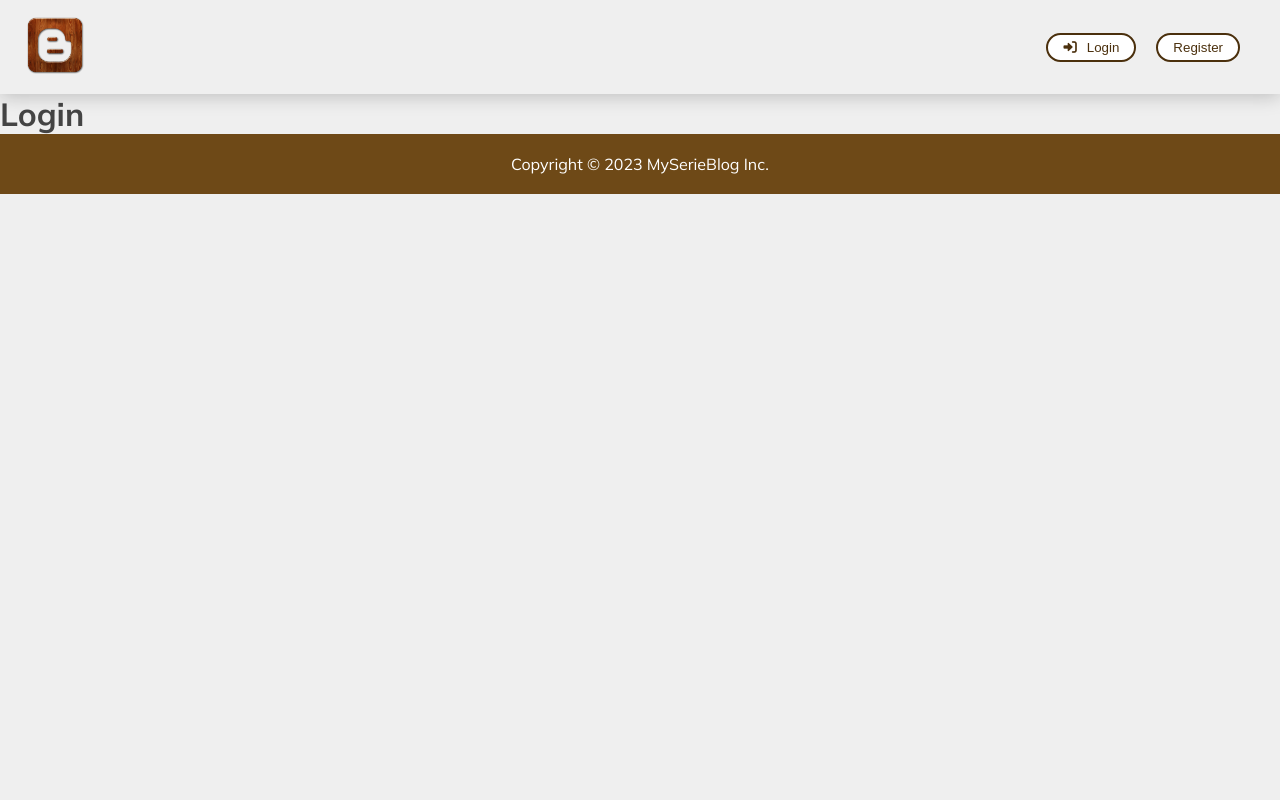
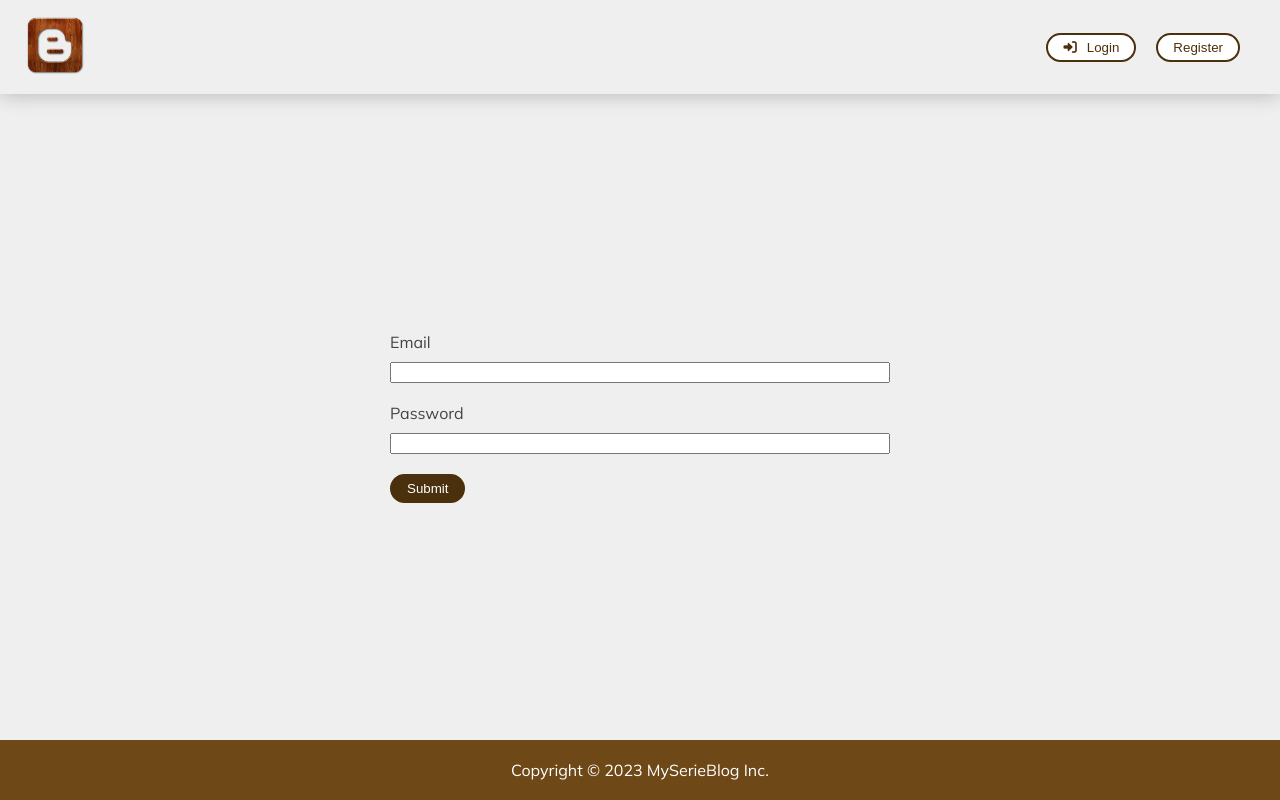
Before and after one commit to Akakira21/Evaluation-Serie, a React (Create React App) app in the folder serie-front/: page /login in a window 1280 px wide. Built offline with nearby package versions, Linux system fonts and the light colour scheme.

Commit message:
Login fonctionnel, ne prend pas en compte Admin

```diff
--- a/serie-front/src/App.js
+++ b/serie-front/src/App.js
@@ -10,7 +10,7 @@ function App() {
 
   return (
     <div className={`d-flex flex-column ${styles.appContainer}`}>
-      <Header user={ user }/>
+      <Header user={ user } setUser= { setUser } />
       <Suspense>
         <Outlet context={[ user, setUser ]}/>
       </Suspense>
--- a/serie-front/src/components/Header/Header.js
+++ b/serie-front/src/components/Header/Header.js
@@ -5,14 +5,14 @@ import MobileMenu from "./components/MobileMenu";
 import { NavLink } from 'react-router-dom'
 import { useNavigate } from "react-router-dom";
 
-export default function Header( {user, setUser} ) {
+export default function Header( { user, setUser } ) {
 
 
   const [showMenu, setShowMenu] = useState(false);
   const navigate = useNavigate();
 
 function deconnexion() {
-        // setUser(-1);
+        setUser(-1);
         // TypeError: setUser is not a function
         navigate("/");
     }
--- a/serie-front/src/pages/Forms/Login/Login.js
+++ b/serie-front/src/pages/Forms/Login/Login.js
@@ -1,11 +1,103 @@
-import React from 'react';
+import { useForm } from "react-hook-form";
+import * as yup from "yup";
+import { yupResolver } from "@hookform/resolvers/yup";
+import { useState } from "react";
+import { useNavigate, useOutletContext } from "react-router-dom";
+import styles from "../Register/Register.module.scss";
 
-const Login = () => {
-    return (
-        <div>
-            <h1>Login</h1>
+export default function Login() {
+  const [feedback, setFeedback] = useState("");
+  const [feedbackGood, setFeedbackGood] = useState("");
+  const navigate = useNavigate();
+  const [user, setUser] = useOutletContext();
+
+  const yupSchema = yup.object({
+    email: yup
+      .string()
+      .email("Votre email n'est pas valide")
+      .required("Le champ est obligatoire"),
+    password: yup
+      .string()
+      .required("Le champ est obligatoire")
+      .min(5, "Le champ doit comporter 5 caractères"),
+  });
+
+  const defaultValues = {
+    email: "",
+    password: "",
+  };
+
+  const {
+    register,
+    handleSubmit,
+    reset,
+    formState: { errors },
+  } = useForm({
+    defaultValues,
+    mode: "onChange",
+    resolver: yupResolver(yupSchema),
+  });
+
+  async function submit(values) {
+    setFeedback("");
+    console.log(values);
+    try {
+      const response = await fetch("http://localhost:8000/login", {
+        method: "POST",
+        headers: {
+          "Content-Type": "application/json",
+        },
+        body: JSON.stringify(values),
+      });
+      if (response.ok) {
+        const user = await response.json();
+        console.log(user);
+        if (user.message) {
+          setFeedback(user.message);
+        } else {
+          reset(defaultValues);
+          setFeedbackGood("Connexion réussi. Vous allez être redirigé");
+          setUser(user.id);
+          console.log(user);
+          setTimeout(() => {
+            navigate("/")
+          }, 3000);
+        }
+      }
+    } catch (error) {
+      console.error(error);
+    }
+  }
+
+  return (
+    <div
+      className={`d-flex flex-column justify-content-center align-items-center flex-fill`}
+    >
+      <form onSubmit={handleSubmit(submit)}>
+        <div className="d-flex flex-column mb20">
+          <label htmlFor="email" className="mb10">
+            Email
+          </label>
+          <input {...register("email")} type="text" id="email" />
+          {errors?.email && (
+            <p className="text-error">{errors.email.message}</p>
+          )}
         </div>
-    );
-};
-
-export default Login;
+        <div className="d-flex flex-column mb20">
+          <label htmlFor="password" className="mb10">
+            Password
+          </label>
+          <input {...register("password")} type="password" id="password" />
+          {errors?.password && (
+            <p className="text-error">{errors.password.message}</p>
+          )}
+        </div>
+        <button className="btn btn-primary">Submit</button>
+        {feedback && <p className={`${styles.feedback}`}>{feedback}</p>}
+        {feedbackGood && (
+          <p className={`${styles.feedbackGood}`}>{feedbackGood}</p>
+        )}
+      </form>
+    </div>
+  );
+}
```
Also changed, not shown: 1 other file (tests, documents, lock files or other folders).
